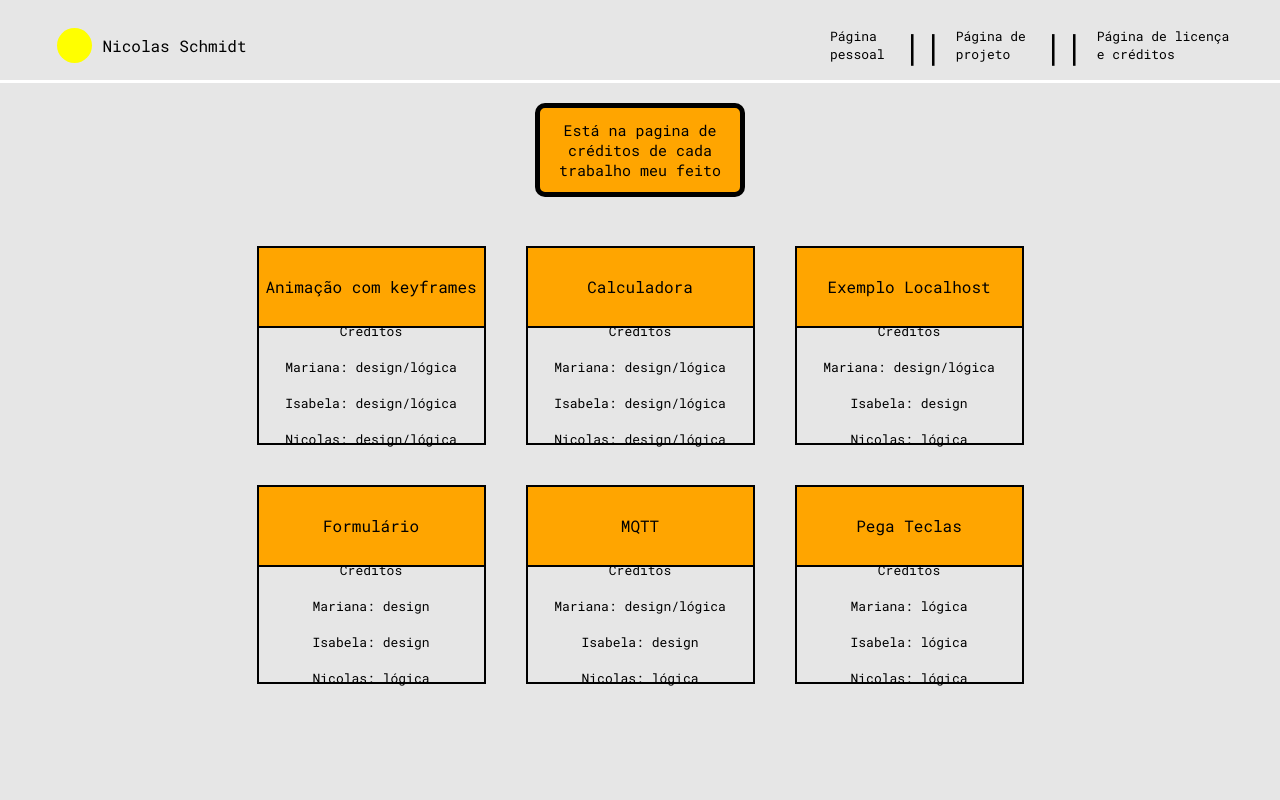
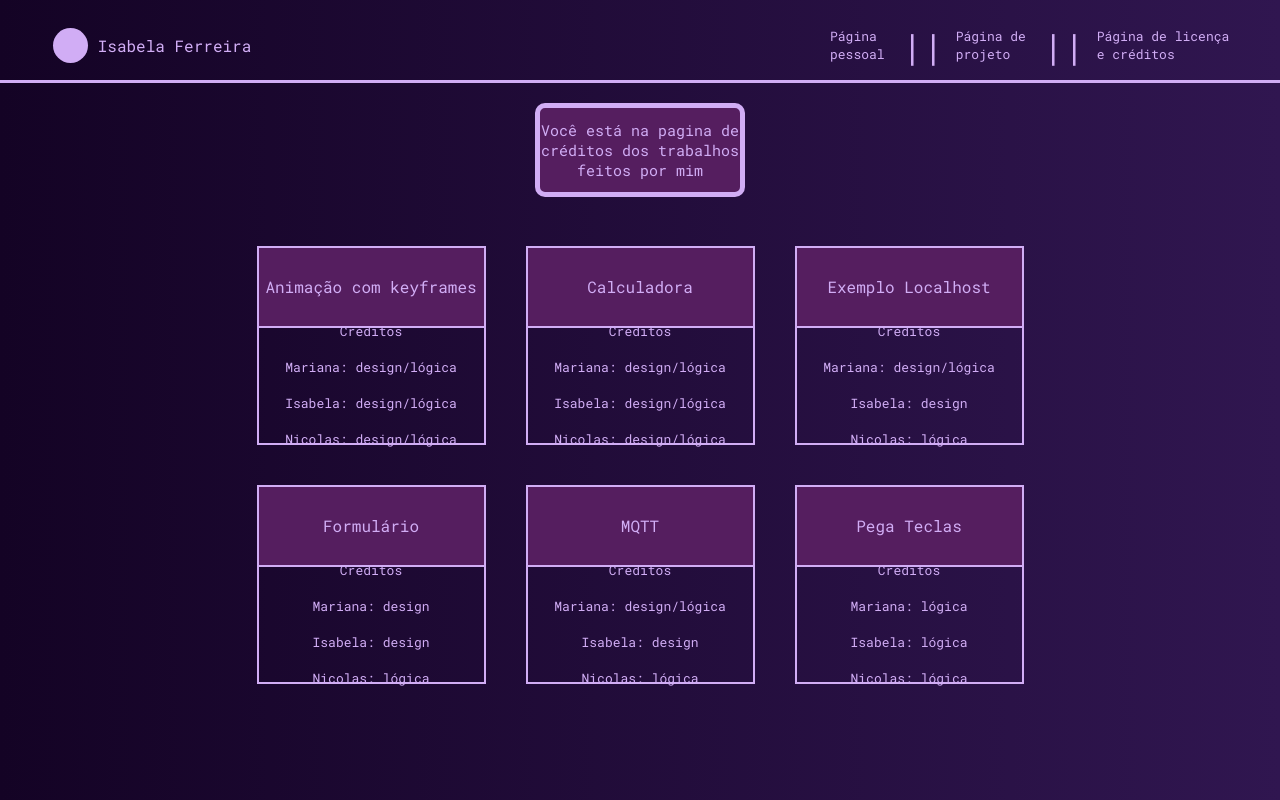
Before and after one commit to isabela-ferreira/isabela-ferreira.github.io, a plain HTML site: page credito.html in a window 1280 px wide. Drawn offline with Linux system fonts and the light colour scheme.

Commit message:
arrumado

```diff
--- a/credito.css
+++ b/credito.css
@@ -2,16 +2,18 @@
     margin: 0;
     padding: 0;
     font-family: "Roboto Mono", monospace;
+    color: rgb(209 173 245)
 }
 .separado{
     display: none;
 }
 a{
     text-decoration: none;
-    color: black;
+    color: rgb(209 173 245);
 }
 body{
-    background-color: rgba(230, 230, 230, 1);
+   /* background-color: rgb(48 22 80);*/
+    background: linear-gradient(to right, rgb(20, 3, 37), rgba(48, 22, 80));
     display: flex;
     justify-content: center;
     align-items: center;
@@ -25,10 +27,10 @@ body{
     display: flex;
     justify-content: space-between;
     margin-top: 10px;
-    border-bottom: 3px solid rgb(255 255 255);
+    border-bottom: 3px solid rgb(209 173 245);
 }
 .bolinha{
-    background-color: yellow;
+    background-color: rgb(209 173 245);
     width: 35px;
     height: 35px;
     border-radius: 100%;
@@ -55,7 +57,8 @@ body{
     font-size: 35px;
 }
 .sticky{
-    background-color: orange;
+    background-color: rgb(85 30 95);
+    ;
     position: sticky;
     top: 15px;
     text-align: center;
@@ -63,7 +66,7 @@ body{
     padding-top: 12px;
     width: 200px;
     border-radius: 10px;
-    border: 5px solid black;
+    border: 5px solid rgb(209 173 245);
     font-size: 15px;
     margin-top: 20px
 }
@@ -106,17 +109,18 @@ body{
     height: 195px;
     display: flex;
     flex-direction: column;
-    border: 2px solid black;
+    border: 2px solid rgb(209 173 245);
     margin: 20px;
 }
 .titulo{
     width: 225px;
     height: 80px;
-    background-color: orange;
+    background-color: rgb(85 30 95);
+    ;
     display: flex;
     align-items: center;
     justify-content: center;
-    border-bottom: 2px solid black;
+    border-bottom: 2px solid rgb(209 173 245);
 }
 .credito{
     width: 225px;
--- a/credito.html
+++ b/credito.html
@@ -44,7 +44,7 @@
     <div class="cabecalho">
         <div class="nome">
             <div class="bolinha"></div>
-            <p>Nicolas Schmidt</p>
+            <p>Isabela Ferreira</p>
         </div>
         <div class="opcoes">
             <a href="index.html">Página pessoal</a>
@@ -55,7 +55,7 @@
         </div>
     </div>
     <div class="sticky">
-        <p>Está na pagina de créditos de cada trabalho meu feito</p>
+        <p>Você está na pagina de créditos dos trabalhos feitos por mim </p>
     </div>
     <div class="geral">
         <div class="parte1">
--- a/projeto.css
+++ b/projeto.css
@@ -76,7 +76,7 @@ body{
     align-items: center
 }
 .sticky{
-    background-color: rgb(48 22 80);;
+    background-color: rgb(48 22 80);
     position: sticky;
     top: 6px;
     text-align: center;
```
